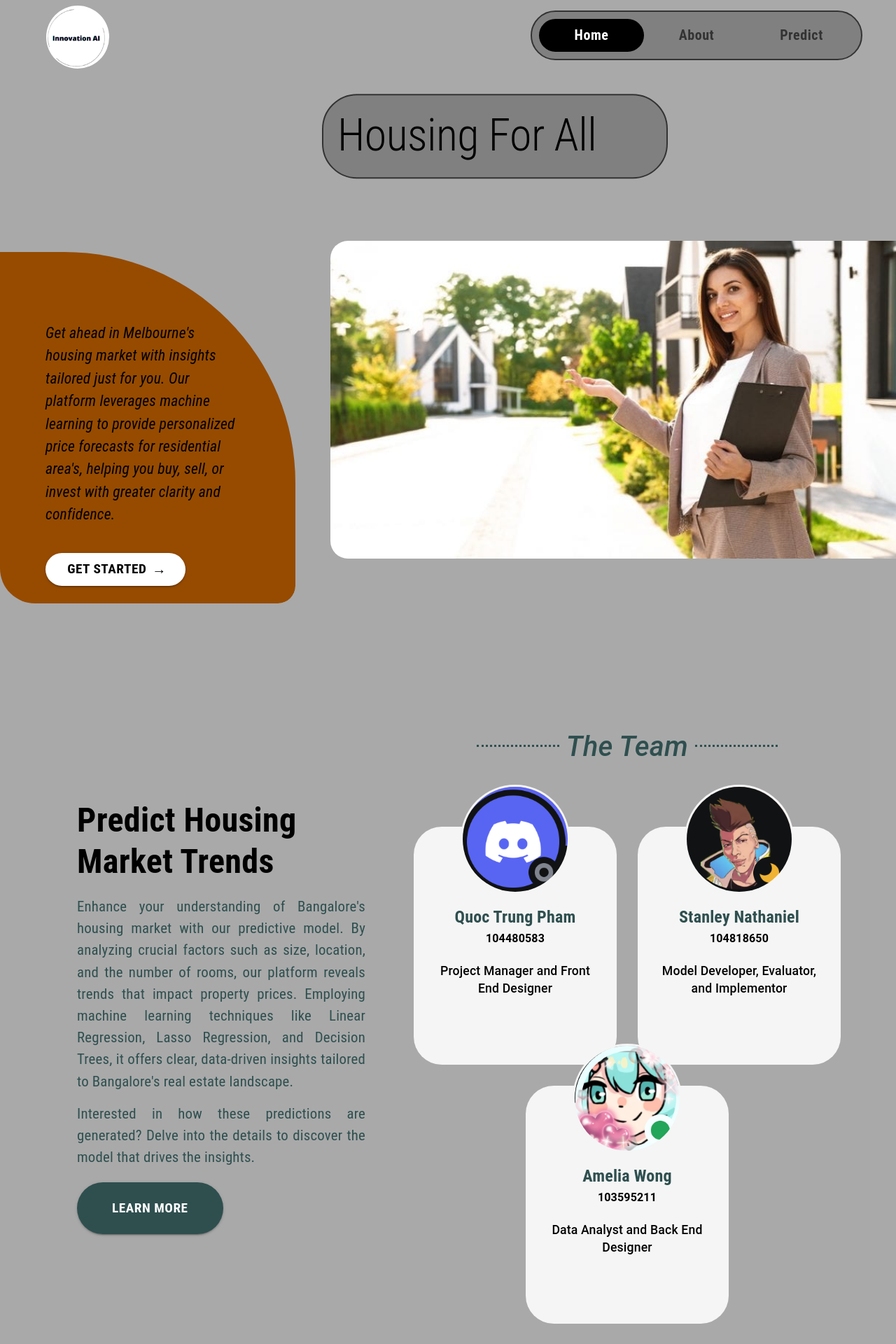
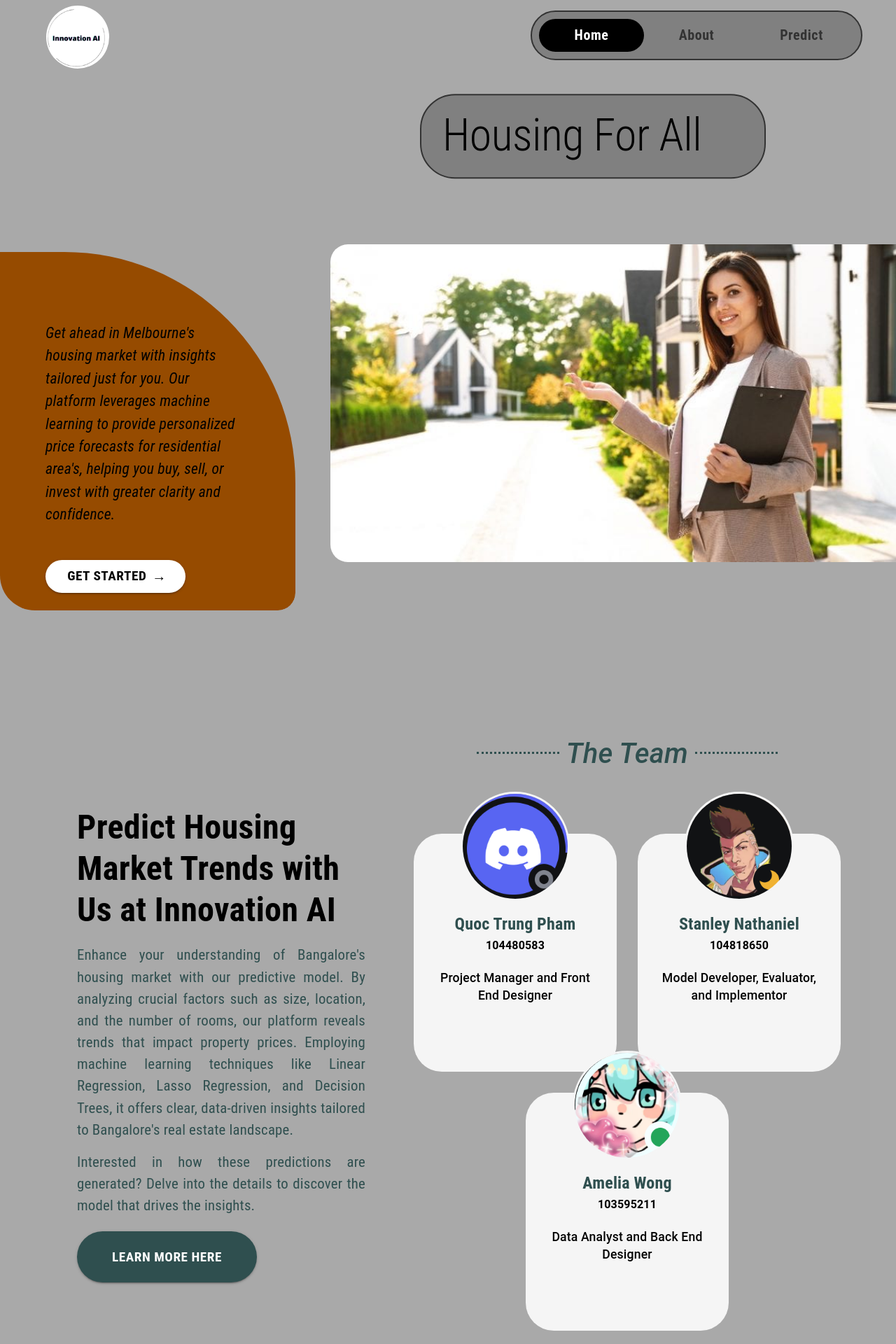
Before and after one commit to PhamQuocTrung2910/Innovation-AI, a React (Create React App) app in the folder housing-market-app/: page / in a window 1280 px wide. Shown: the top 1920 px of the page at 70% size. Built offline with nearby package versions, Linux system fonts and the light colour scheme.

Commit message:
Update 3

```diff
--- a/housing-market-app/src/components/Home/HomePage.js
+++ b/housing-market-app/src/components/Home/HomePage.js
@@ -34,7 +34,7 @@ function HomePage() {
   sx={{
     position: 'absolute',
     top: { xs: '100px', md: '155px' },
-    left: { xs: '100px', md: '460px' },
+    left: { xs: '100px', md: '600px' },
     zIndex: 3,
     transform: 'translateY(-100%)',
     backgroundColor: '#808080',
@@ -52,7 +52,7 @@ function HomePage() {
       fontWeight: 330,
       fontSize: { xs: '2rem', md: '4rem' }, // Responsive font size
       color: 'black',
-      marginRight: '0px', // Remove margin if it causes overflow
+      marginLeft: '10px', // Remove margin if it causes overflow
       lineHeight: '1.2', // Adjust line height for better text fit
     }}
   >
@@ -129,7 +129,7 @@ Get ahead in Melbourne's housing market with insights tailored just for you. Our
               color="primary"
               onClick={handleGetStartedClick}
               sx={{
-                marginTop: '70px',
+                marginTop: '80px',
                 marginLeft: '45px',
                 backgroundColor: 'white',
                 color: 'black',
--- a/housing-market-app/src/components/Home/TeamPage.js
+++ b/housing-market-app/src/components/Home/TeamPage.js
@@ -60,7 +60,7 @@ function TeamPage() {
 
             }}
           >
-            Predict Housing Market Trends
+            Predict Housing Market Trends with Us at Innovation AI
           </Typography>
           <Typography
             variant="body1"
@@ -96,7 +96,7 @@ Enhance your understanding of Bangalore's housing market with our predictive mod
                 },
               }}
             >
-              Learn More
+              Learn More Here
             </Button>
           </Link>
         </Box>
```
